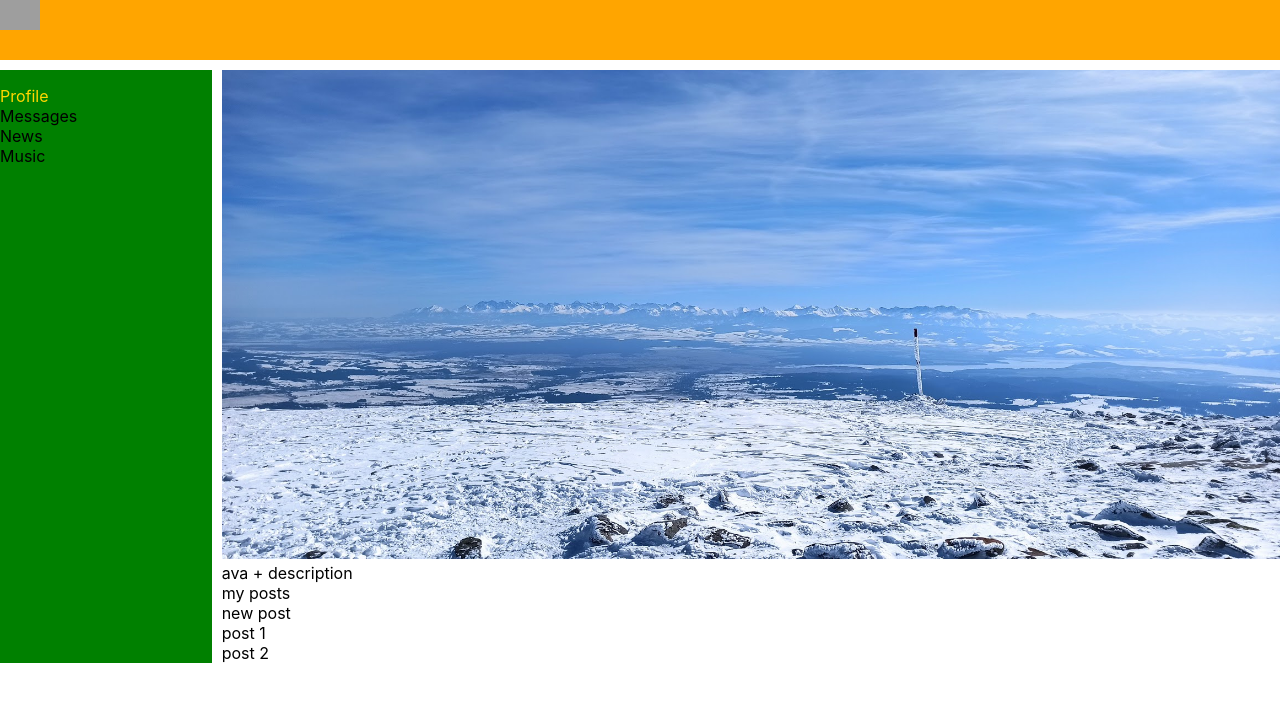
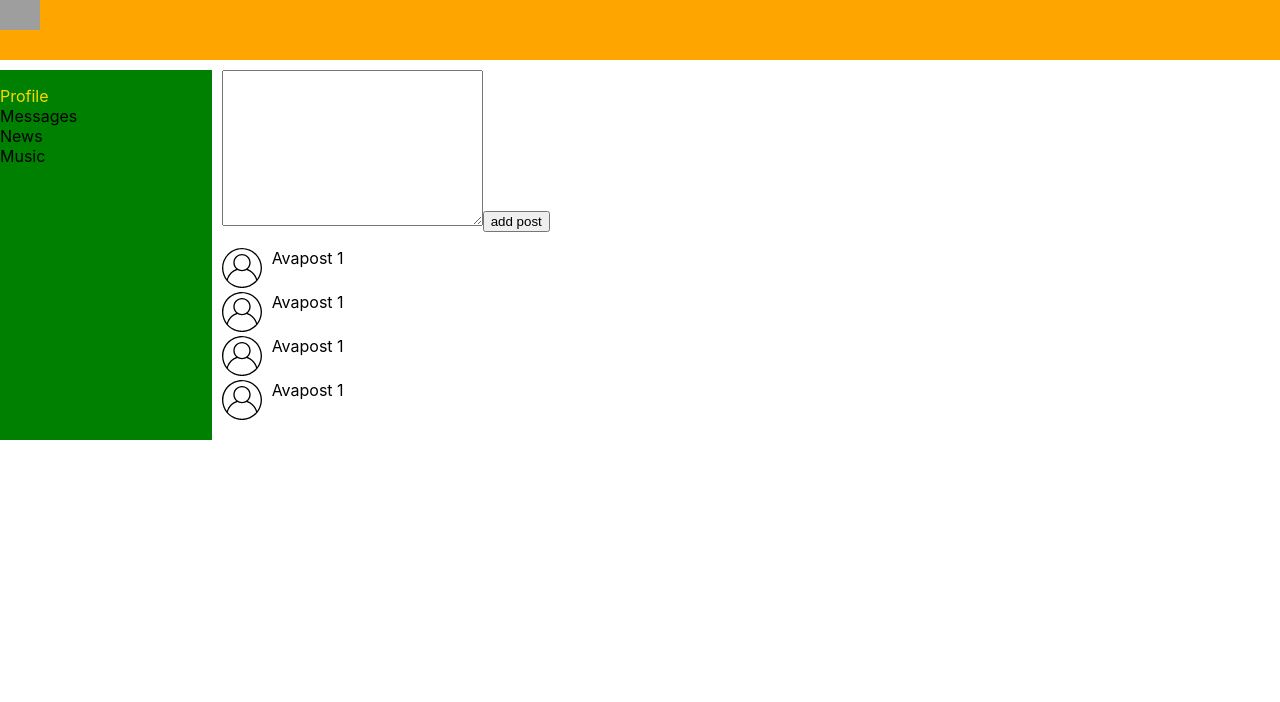
Before and after one commit to Ihornechypor/react-soc, a React (Create React App) app: page / in a window 1280 px wide. Shown: the top 702 px of the page. Built offline with nearby package versions, Linux system fonts and the light colour scheme; grey boxes are pictures that could not be loaded.

Commit message:
upd components

```diff
--- /dev/null
+++ b/src/components/Avatar/Avatar.js
@@ -0,0 +1,11 @@
+import React from "react";
+import AvatartIcon from "../../assets/Avatar/user.svg";
+import classes from "./Avatar.module.css";
+
+const Avatar = () => (
+  <div className={classes.avatar__box}>
+    <img src={AvatartIcon} className={classes.avatar__img} />
+  </div>
+);
+
+export default Avatar;
--- /dev/null
+++ b/src/components/Avatar/Avatar.module.css
@@ -0,0 +1,8 @@
+.avatar__box {
+    border-radius: 50%;
+    margin-right: 10px;
+}
+
+.avatar__img {
+    max-width: 40px;
+}
--- /dev/null
+++ b/src/components/Posts/Post/Post.js
@@ -0,0 +1,13 @@
+import React from "react";
+import classes from "./Post.module.css";
+import Avatar from "../../Avatar/Avatar";
+
+const Post = () => {
+  return (
+    <li className={classes.post__item}>
+      <Avatar /> Avapost 1
+    </li>
+  );
+};
+
+export default Post;
--- /dev/null
+++ b/src/components/Posts/Post/Post.module.css
@@ -0,0 +1,3 @@
+.post__item {
+    display: flex;
+}
--- /dev/null
+++ b/src/components/Posts/Posts.js
@@ -0,0 +1,22 @@
+import React from "react";
+import Post from "./Post/Post";
+import classes from "./Posts.module.css";
+
+const Posts = () => {
+  return (
+    <div className={classes.post__box}>
+      <div className={classes.post__new}>
+        <textarea name="" id="" cols="30" rows="10"></textarea>
+        <button>add post</button>
+      </div>
+      <ul className={classes.post__list}>
+        <Post />
+        <Post />
+        <Post />
+        <Post />
+      </ul>
+    </div>
+  );
+};
+
+export default Posts;
--- a/src/pages/Profile/Profile.js
+++ b/src/pages/Profile/Profile.js
@@ -1,20 +1,12 @@
 import React from "react";
 import userBg from "../../assets/img/user-bg.jpg";
+import Posts from "../../components/Posts/Posts";
 import classes from "./Profile.module.css";
 
 const Profile = () => {
   return (
     <>
-      <img src={userBg} alt="" className={classes.profile__bg} />
-      <div>ava + description</div>
-      <div>
-        my posts
-        <div>new post</div>
-      </div>
-      <div>
-        <div>post 1</div>
-        <div>post 2</div>
-      </div>
+      <Posts />
     </>
   );
 };
--- a/src/theme/global-styles.css
+++ b/src/theme/global-styles.css
@@ -13,12 +13,17 @@
     grid-area: header;
   }
 
+
   .app-nav {
     grid-area: nav;
   }
 
   .app-main {
     grid-area: main;
+  }
+
+  img {
+      width: 100%;
   }
 
   a {
```
Also changed, not shown: src/assets/Avatar/user.svg (added), src/components/Posts/Posts.module.css (added).
